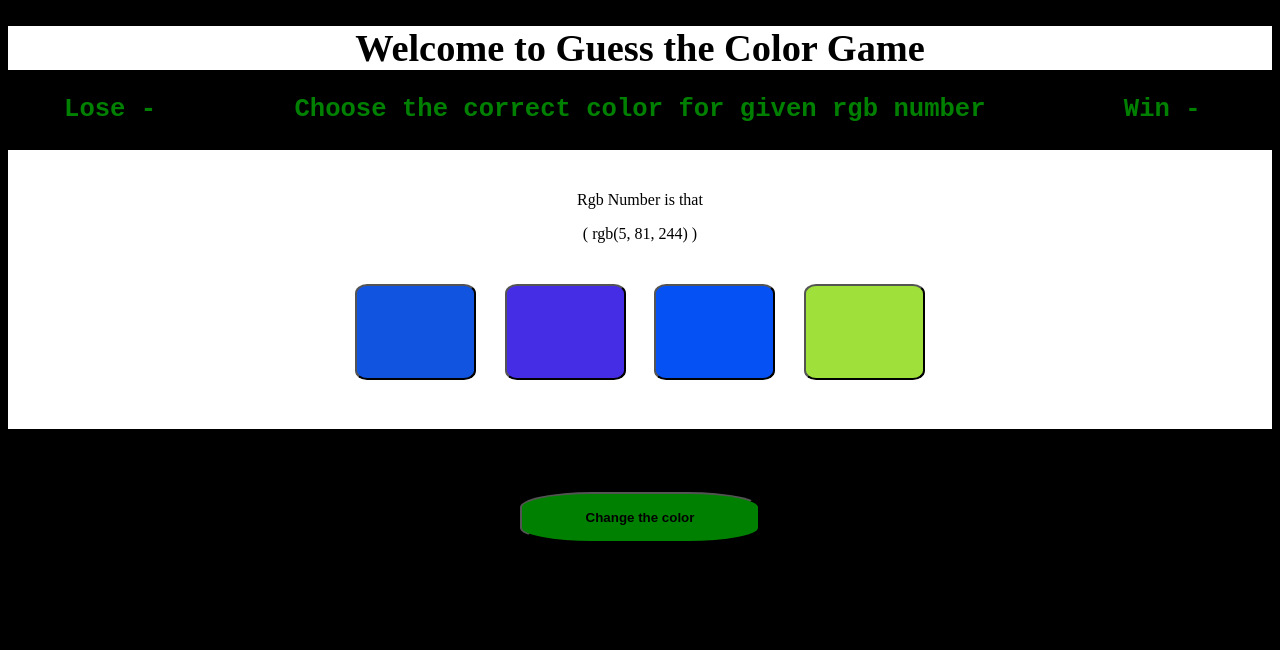
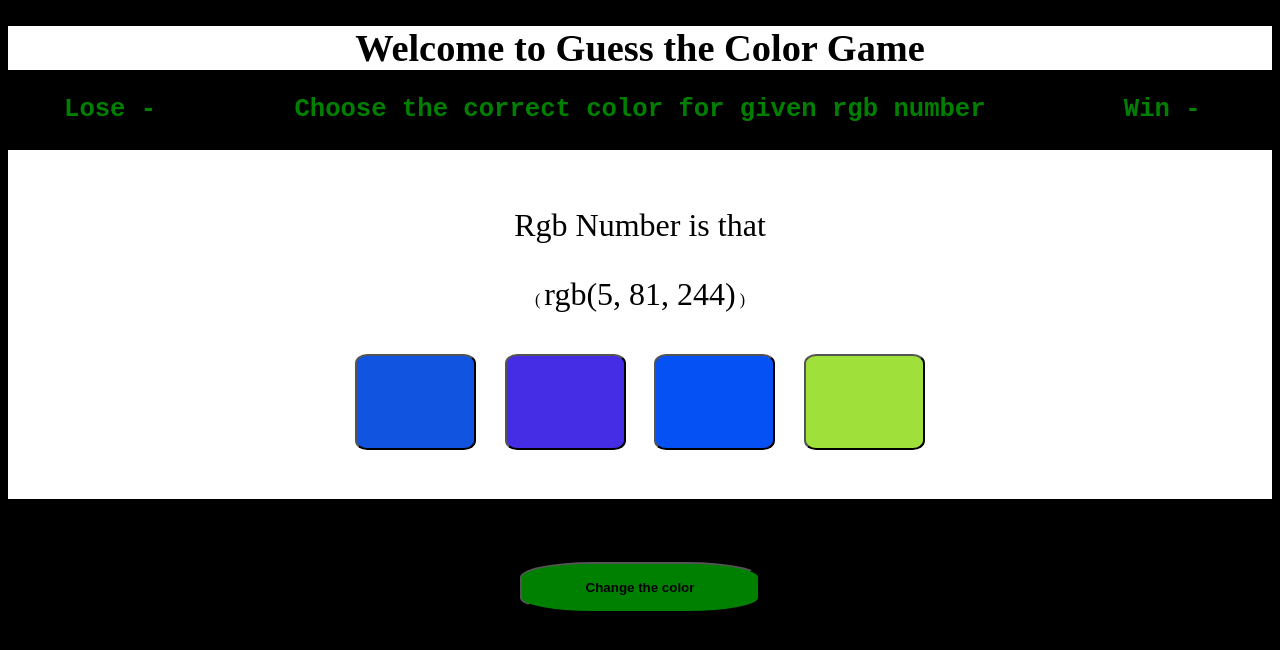
Before and after one commit to rajan624/Guess-the-color, a plain HTML site: page Game.html in a window 1280 px wide. Drawn offline with Linux system fonts and the light colour scheme.

Commit message:
change in user inteface

```diff
--- a/Game.html
+++ b/Game.html
@@ -59,8 +59,8 @@
     <h1>Welcome to Guess the Color Game</h1>
     <pre>Lose - <span style="color: green;" id="lose"></span>        Choose the correct color for given rgb number         Win - <span style="color: green;" id="win"></span></pre>
     <div id="main">
-        <p>Rgb Number is that </p>
-        <p id="value">( <span id="val"> </span> ) </p>
+        <p style="font-size: xx-large;">Rgb Number is that </p>
+        <p id="value">( <span style="font-size: xx-large;" id="val"> </span> ) </p>
         <button id="one" onclick="chkone();randomrgb()"><br><br><br><br><br><br></button>
         <button id="two" style="margin: 2%;" onclick="chktwo();randomrgb()"><br><br><br><br><br><br></button>
         <button id="three" style="margin-right: 2%;" onclick="chkthree();randomrgb()"><br><br><br><br><br><br></button>
```
